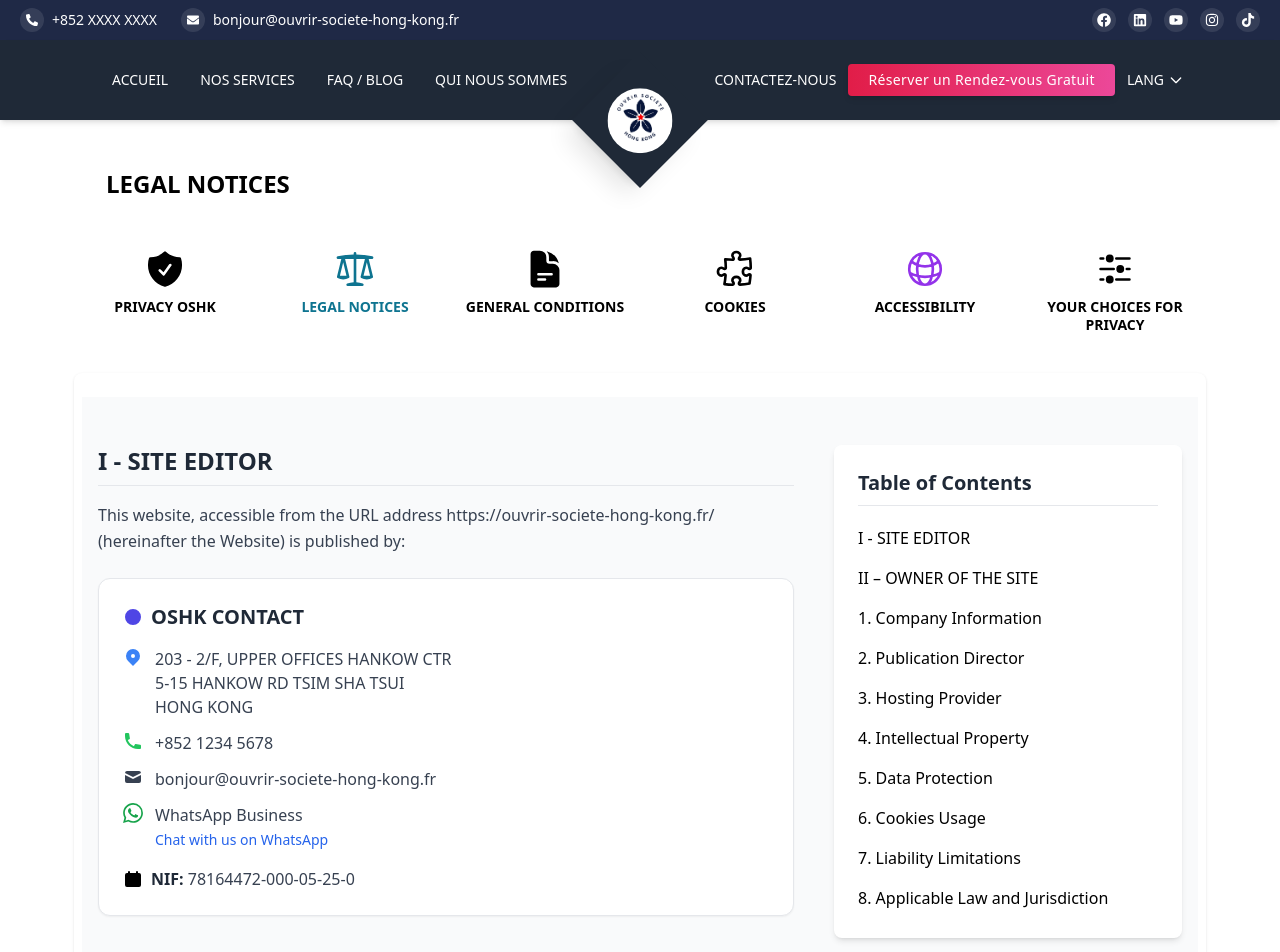
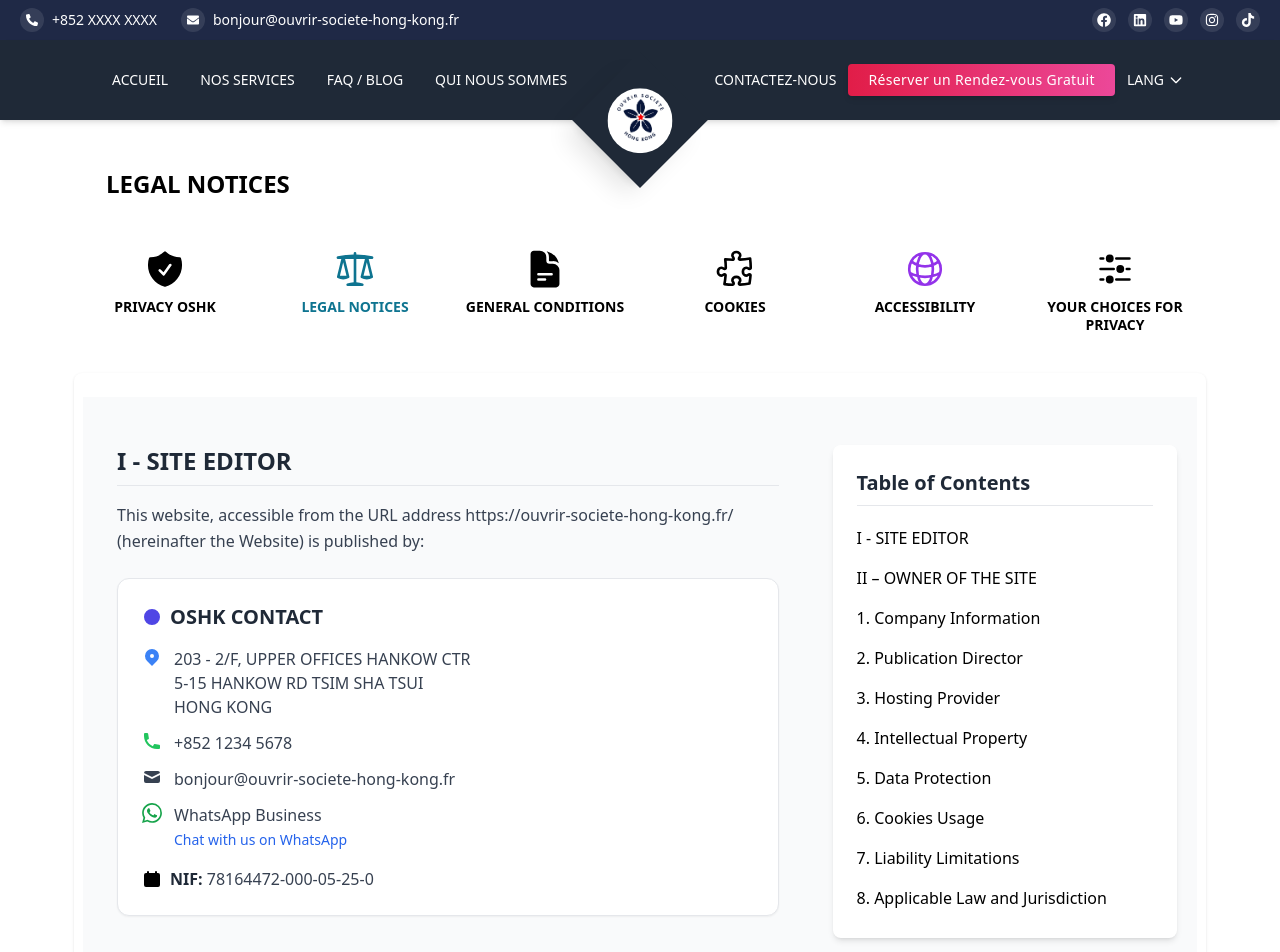
Before and after one commit to NAJEEBKHAN123/HK-frontend, a React (Vite) app: page /legal/notices in a window 1280 px wide. Shown: the top 952 px of the page. Built offline with nearby package versions, Linux system fonts and the light colour scheme.

Commit message:
update legalNotices

```diff
--- a/src/pages/legal/Conditions.jsx
+++ b/src/pages/legal/Conditions.jsx
@@ -124,7 +124,7 @@
 
   return (
     <div>
-      <div className="w-full bg-gray-50 px-[-20px] lg:px-0">
+      <div className="w-full bg-gray-50  px-[-20px] lg:px-0">
         <div className="flex w-full flex-col md:flex-row gap-20">
           {/* Left column - Content sections */}
           <div className="flex-1">
--- a/src/pages/legal/legalNotices.jsx
+++ b/src/pages/legal/legalNotices.jsx
@@ -77,7 +77,7 @@
   const renderSection = (section, index) => {
     if (index === 0 || index === 1) {
       return (
-        <section id={section.id} className="mb-12 max-w-4xl mx-auto" key={section.id}>
+        <section id={section.id} className="mb-12 max-w-4xl ml-[-10px] mr-[-10px] lg:px-4 mx-auto" key={section.id}>
           <h2 className="text-2xl font-bold mb-4 text-gray-800 border-b pb-2">
             {section.title}
           </h2>
@@ -110,10 +110,10 @@
   };
 
   return (
-    <div className="bg-gray-50 mx-[-16px] min-h-screen">
-      <div className="container mx-auto px-4 py-12">
+    <div className="bg-gray-50 ml-[-15px] mr-[-15px] min-h-screen">
+      <div className="container mx-auto px-3 py-12">
         {/* Mobile TOC - Shows before content on small screens */}
-        <div className="lg:hidden mb-8 bg-white shadow-md p-6 rounded-lg">
+        <div className="lg:hidden mb-8  bg-white shadow-md p-6   rounded-lg">
           <h2 className="text-xl font-bold mb-4 text-gray-800 border-b pb-2">
             Table of Contents
           </h2>
@@ -139,9 +139,9 @@
           </button>
         </div>
 
-        <div className="flex flex-col lg:flex-row gap-10">
+        <div className="flex flex-col lg:flex-row gap-10 lg:px-2">
           {/* Main content - comes first in DOM for mobile */}
-          <div className="lg:w-2/3 order-2 lg:order-1">
+          <div className="lg:w-2/3 order-2 lg:order-1 px-2">
             {documentData.sections.map((section, index) => (
               renderSection(section, index)
             ))}
```
